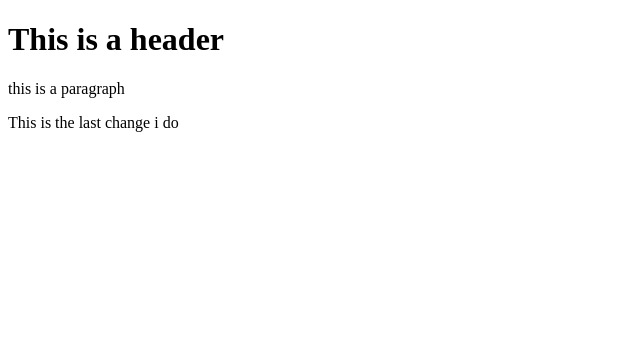
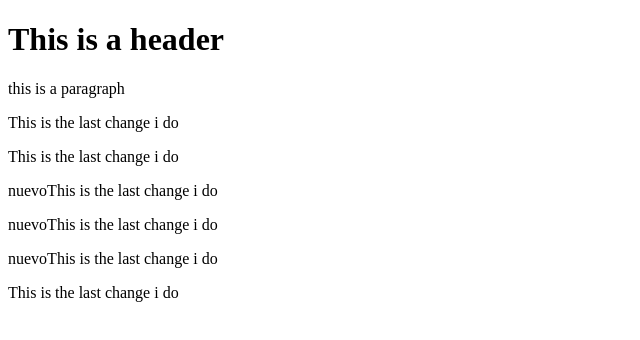
Before and after one commit to Jhoan1/repositorio-test-1025, a website: page index.html in a window 1280 px wide. Shown: the whole page, without its empty margins (0-640 px from the left). Drawn offline with Linux system fonts and the light colour scheme.

Commit message:
intento sin  dagno

```diff
--- a/index.html
+++ b/index.html
@@ -8,5 +8,10 @@
 	<h1>This is a header</h1>
 	<p>this is a paragraph</p>
 	<p>This is the last change i do</p>
+	<p>This is the last change i do</p>
+	<p>nuevoThis is the last change i do</p>
+	<p>nuevoThis is the last change i do</p>
+	<p>nuevoThis is the last change i do</p>
+	<p>This is the last change i do</p>
 </body>
 </html>
```
Also changed, not shown: package.json (added, +24 -0 lines), 2 other files.
